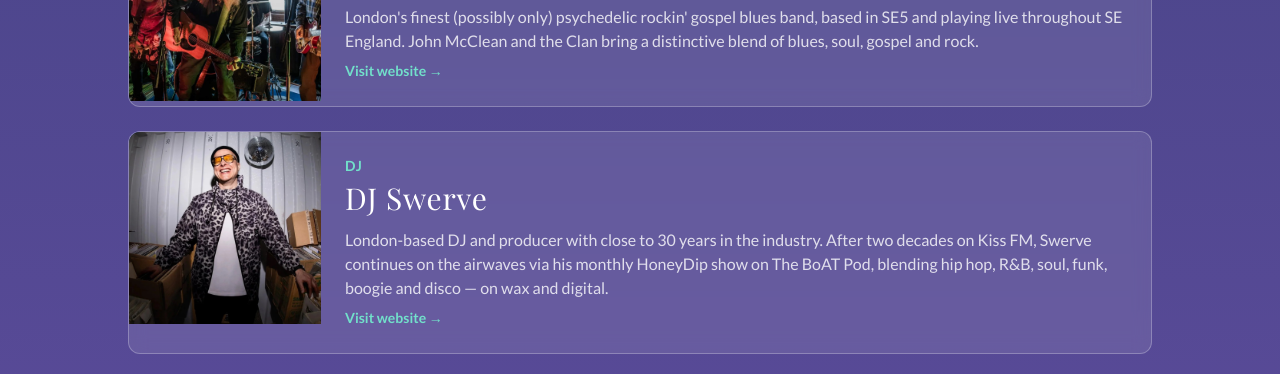
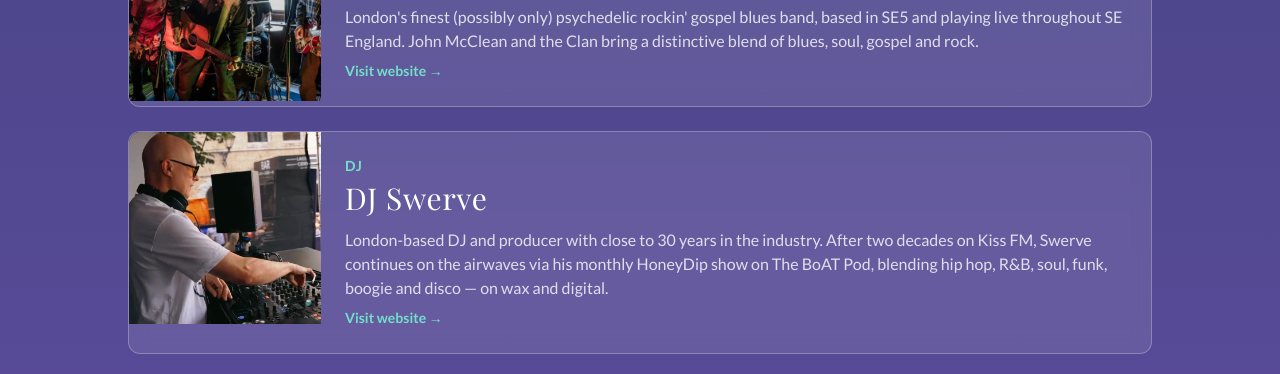
Before and after one commit to HelenStaniland/hernehillfestival, a Next.js app: page /artists in a window 1280 px wide. Shown: the part 2200-2574 px from the top of the page. Built offline with nearby package versions, Linux system fonts and the light colour scheme.

Commit message:
Update dj swerve photo

```diff
--- a/data/artists.ts
+++ b/data/artists.ts
@@ -82,7 +82,7 @@ export const artists = [
     id: "dj-swerve",
     name: "DJ Swerve",
     genre: "DJ",
-    image: "artists/dj-swerve.jpg",
+    image: "artists/dj-swerve2.jpeg",
     bio: "London-based DJ and producer with close to 30 years in the industry. After two decades on Kiss FM, Swerve continues on the airwaves via his monthly HoneyDip show on The BoAT Pod, blending hip hop, R&B, soul, funk, boogie and disco — on wax and digital.",
     website: "https://www.djswerve.com/",
   },
--- a/scripts/generate-ticket-tailor-artist-banners.mjs
+++ b/scripts/generate-ticket-tailor-artist-banners.mjs
@@ -22,7 +22,7 @@ const banners = [
   ["john-mcclean-and-the-clan", "john-mcclean2.jpg"],
   ["the-long-string-hawkers", "the-long-string-hawkers.jpg"],
   ["the-grove", "the-grove.jpg"],
-  ["dj-swerve", "dj-swerve.jpg"],
+  ["dj-swerve", "dj-swerve2.jpeg"],
   ["tuomo-karjalainen", "tuomo-karjalainen.jpg"],
   ["freddie-benedict-quartet", "freddie-benedict-quartet.jpg"],
   ["vincent-burke", "vincent-burke.jpg"],
--- a/scripts/generate-ticket-tailor-composites.mjs
+++ b/scripts/generate-ticket-tailor-composites.mjs
@@ -31,7 +31,7 @@ const composites = [
       "the-long-string-hawkers.jpg",
       "the-grove.jpg",
       "john-mcclean2.jpg",
-      "dj-swerve.jpg",
+      "dj-swerve2.jpeg",
     ],
   },
 ];
```
Also changed, not shown: public/artists/dj-swerve2.jpeg (added), 3 other files (tests, documents, lock files or other folders).
